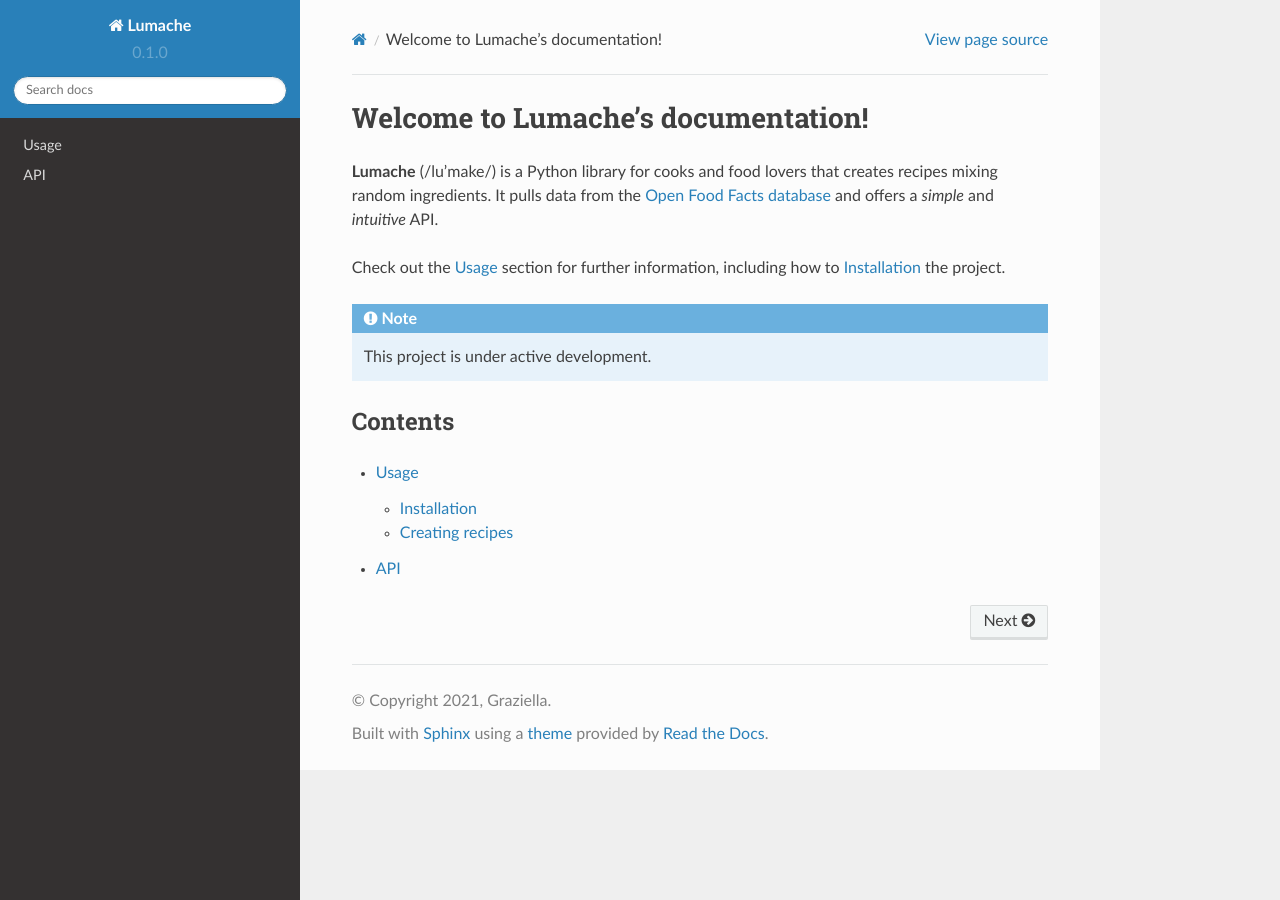
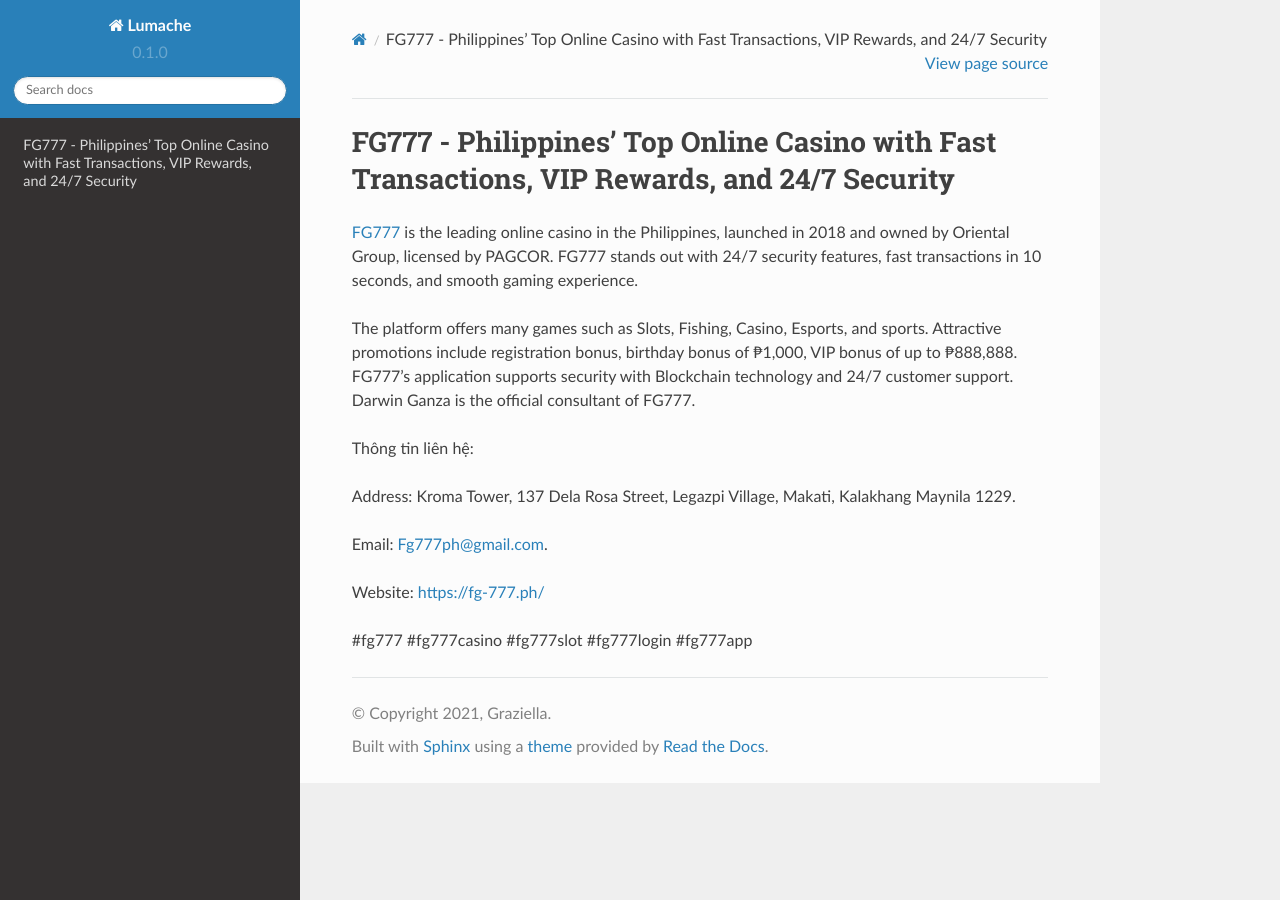
Before and after one commit to vanthanhtuan2022/fg777ph, a Sphinx documentation site: the page built from docs/source/index.rst, in a window 1280 px wide. Built offline with Sphinx 7.4.7 and the Read the Docs theme 2.0.0, drawn with Linux system fonts in a browser that asks for light colours.

Commit message:
Update index.rst

```diff
--- a/docs/source/index.rst
+++ b/docs/source/index.rst
@@ -1,22 +1,16 @@
-Welcome to Lumache's documentation!
+FG777 - Philippines' Top Online Casino with Fast Transactions, VIP Rewards, and 24/7 Security
 ===================================
 
-**Lumache** (/lu'make/) is a Python library for cooks and food lovers
-that creates recipes mixing random ingredients.
-It pulls data from the `Open Food Facts database <https://world.openfoodfacts.org/>`_
-and offers a *simple* and *intuitive* API.
+`FG777 <https://fg-777.ph/>`_ is the leading online casino in the Philippines, launched in 2018 and owned by Oriental Group, licensed by PAGCOR. FG777 stands out with 24/7 security features, fast transactions in 10 seconds, and smooth gaming experience.
 
-Check out the :doc:`usage` section for further information, including
-how to :ref:`installation` the project.
+The platform offers many games such as Slots, Fishing, Casino, Esports, and sports. Attractive promotions include registration bonus, birthday bonus of ₱1,000, VIP bonus of up to ₱888,888. FG777's application supports security with Blockchain technology and 24/7 customer support. Darwin Ganza is the official consultant of FG777.
 
-.. note::
+Thông tin liên hệ:
 
-   This project is under active development.
+Address: Kroma Tower, 137 Dela Rosa Street, Legazpi Village, Makati, Kalakhang Maynila 1229.
 
-Contents
---------
+Email: Fg777ph@gmail.com.
 
-.. toctree::
+Website: https://fg-777.ph/
 
-   usage
-   api
+#fg777 #fg777casino #fg777slot #fg777login #fg777app
```
